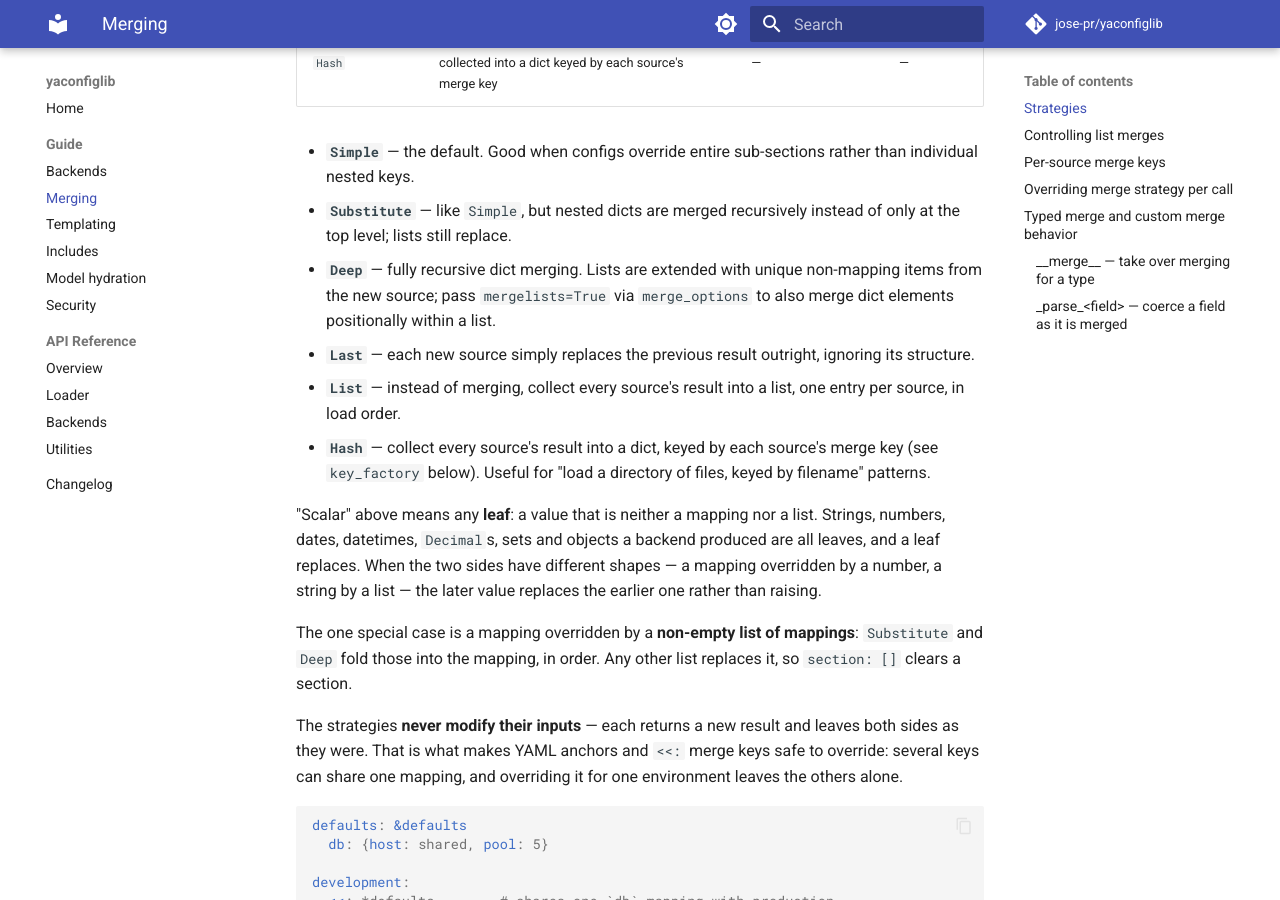
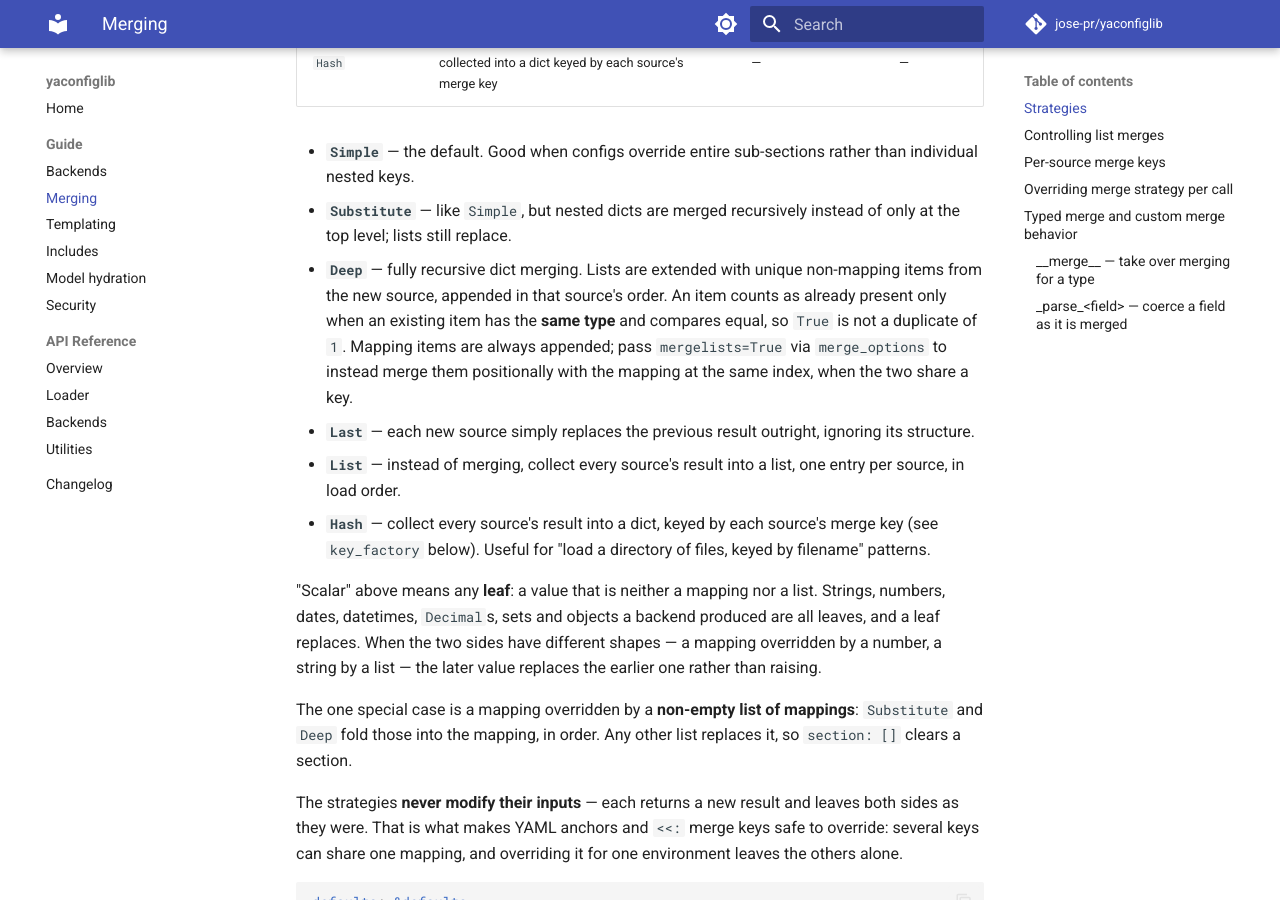
Before and after one commit to jose-pr/yaconfiglib, an MkDocs documentation site: the page built from docs/guide/merging.md, in a window 1280 px wide and 900 px high, scrolled down 827 px. Built offline with MkDocs 1.6.1 and Material for MkDocs 9.7.7, drawn with Linux system fonts in a browser that asks for light colours; comment, search, counter and statistics services are not loaded.

Commit message:
fix: type-aware, order-preserving Deep list extension
Deep decided a list item was already present with ==, so an override of
[1, 0] with [True, False] added nothing: booleans equal ints, and 1.0
equals 1, even though those are different configuration values. The
extension also ran in two passes, appending every non-mapping item before
every mapping, which reordered a source that mixed them — order matters
for plugin and middleware chains.

Membership is now tracked by (type, value), with a linear fallback for
unhashable items, and one pass over the override appends items where they
occur. With mergelists=True, mappings sharing an index and a key are merged
first and those indices are skipped, so the positional behaviour is
unchanged.

```diff
--- a/docs/guide/merging.md
+++ b/docs/guide/merging.md
@@ -33,9 +33,12 @@ containing `{"server": {"port": 443}}`, a `Deep` merge produces
 - **`Substitute`** — like `Simple`, but nested dicts are merged
   recursively instead of only at the top level; lists still replace.
 - **`Deep`** — fully recursive dict merging. Lists are extended with
-  unique non-mapping items from the new source; pass `mergelists=True`
-  via `merge_options` to also merge dict elements positionally within a
-  list.
+  unique non-mapping items from the new source, appended in that source's
+  order. An item counts as already present only when an existing item has
+  the **same type** and compares equal, so `True` is not a duplicate of
+  `1`. Mapping items are always appended; pass `mergelists=True` via
+  `merge_options` to instead merge them positionally with the mapping at
+  the same index, when the two share a key.
 - **`Last`** — each new source simply replaces the previous result
   outright, ignoring its structure.
 - **`List`** — instead of merging, collect every source's result into a
```
Also changed, not shown: CHANGELOG.md (+4 -0 lines), src/yaconfiglib/AGENTS.md (+4 -1 lines), 2 other files.
